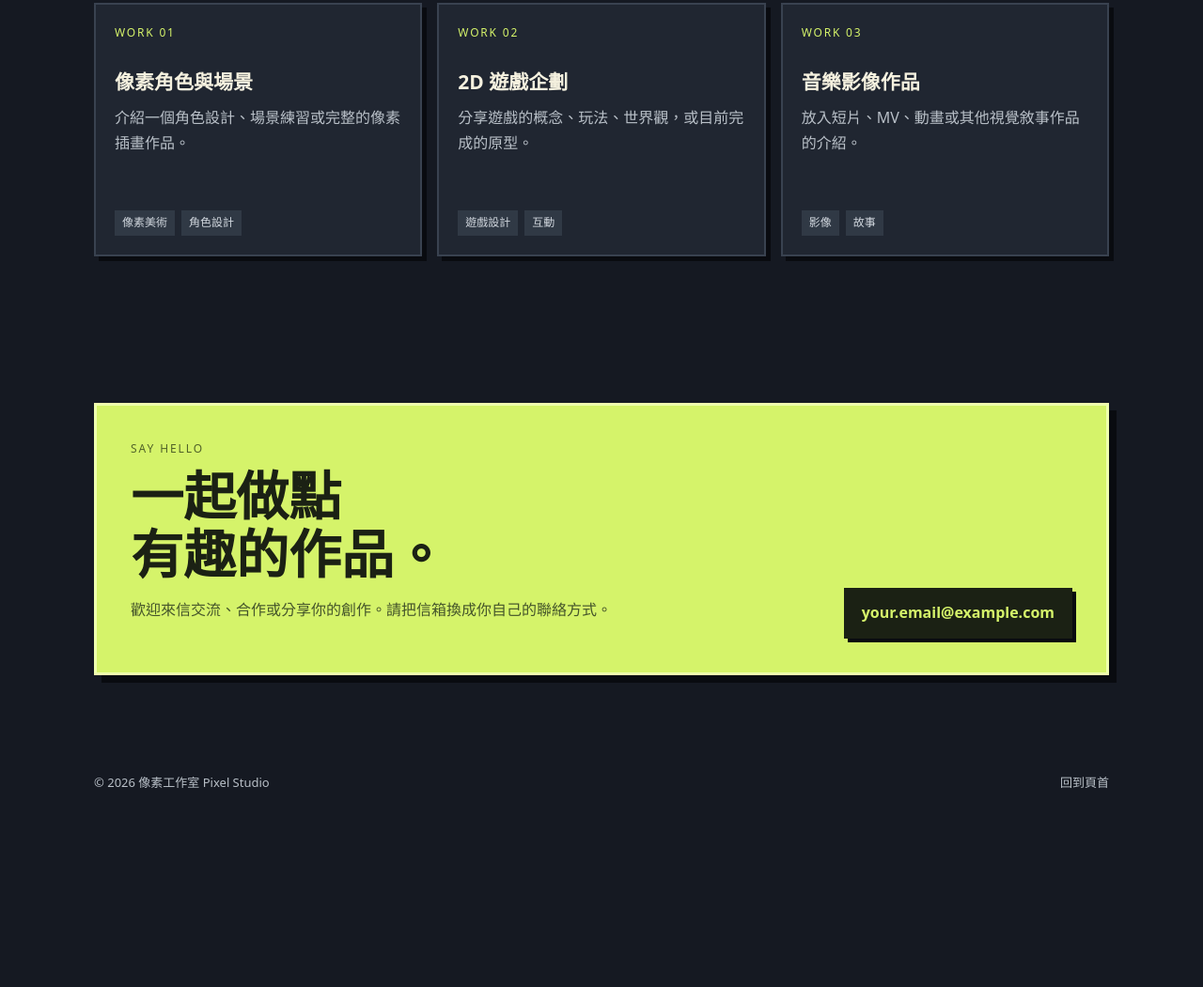
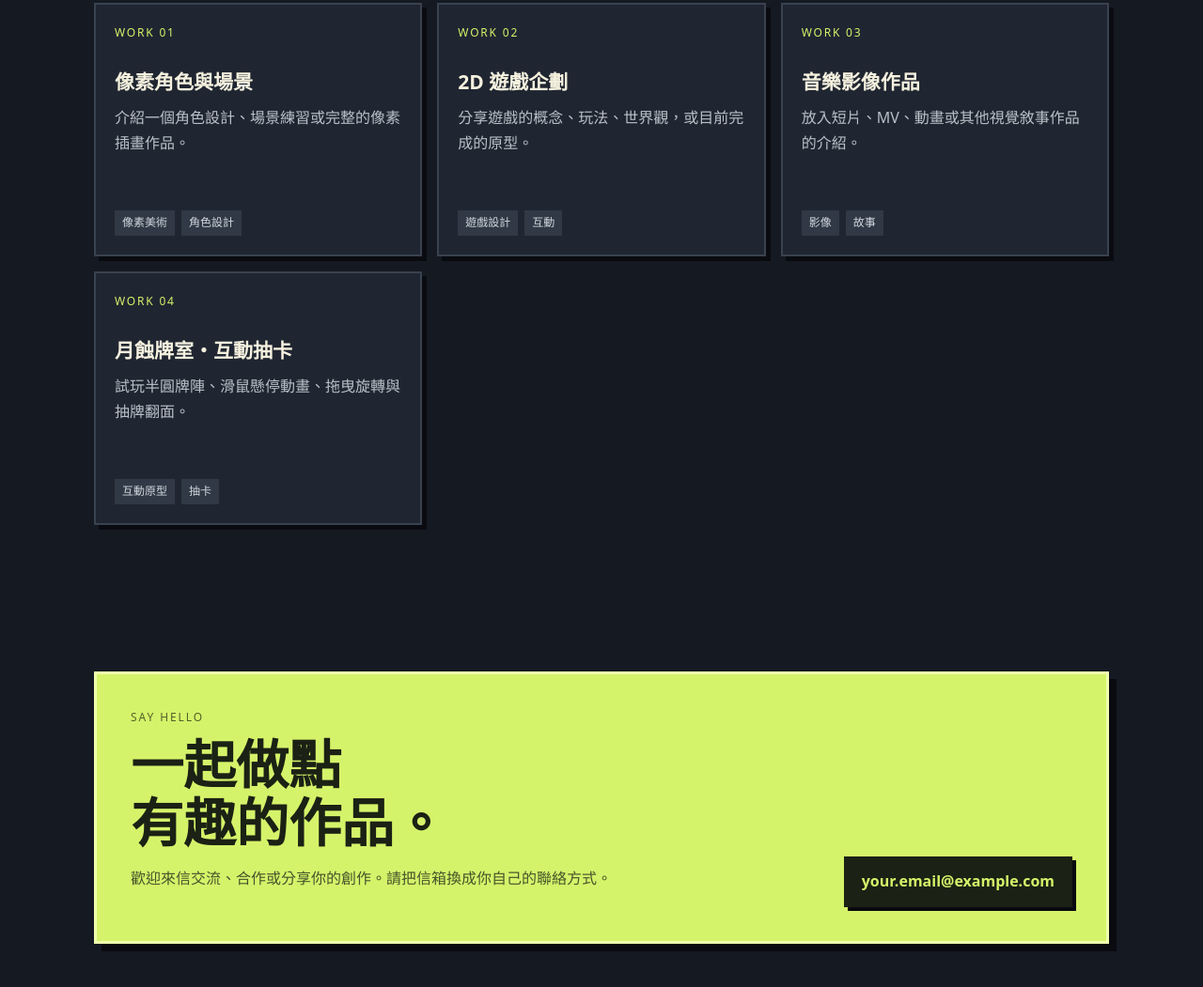
Before and after one commit to willyly8787-spec/pixel-studio-site, a plain HTML site: page index.html in a window 1280 px wide. Shown: the part 1387-2438 px from the top of the page at 94% size. Before the commit the page ends 2256 px from the top, so only its background shows below. Drawn offline with Linux system fonts and the light colour scheme.

Commit message:
Link interactive card draw demo from portfolio

```diff
--- a/index.html
+++ b/index.html
@@ -29,6 +29,7 @@
       <article class="work-card"><div class="num">WORK 01</div><h3>像素角色與場景</h3><p>介紹一個角色設計、場景練習或完整的像素插畫作品。</p><div class="tags"><span>像素美術</span><span>角色設計</span></div></article>
       <article class="work-card"><div class="num">WORK 02</div><h3>2D 遊戲企劃</h3><p>分享遊戲的概念、玩法、世界觀，或目前完成的原型。</p><div class="tags"><span>遊戲設計</span><span>互動</span></div></article>
       <article class="work-card"><div class="num">WORK 03</div><h3>音樂影像作品</h3><p>放入短片、MV、動畫或其他視覺敘事作品的介紹。</p><div class="tags"><span>影像</span><span>故事</span></div></article>
+      <article class="work-card"><div class="num">WORK 04</div><h3><a href="gacha.html">月蝕牌室・互動抽卡</a></h3><p>試玩半圓牌陣、滑鼠懸停動畫、拖曳旋轉與抽牌翻面。</p><div class="tags"><span>互動原型</span><span>抽卡</span></div></article>
     </div></div></section>
     <section id="contact"><div class="wrap contact"><div><div class="kicker">Say hello</div><h2>一起做點<br>有趣的作品。</h2><p>歡迎來信交流、合作或分享你的創作。請把信箱換成你自己的聯絡方式。</p></div><a class="btn" href="mailto:your.email@example.com">your.email@example.com</a></div></section>
   </main>
```
